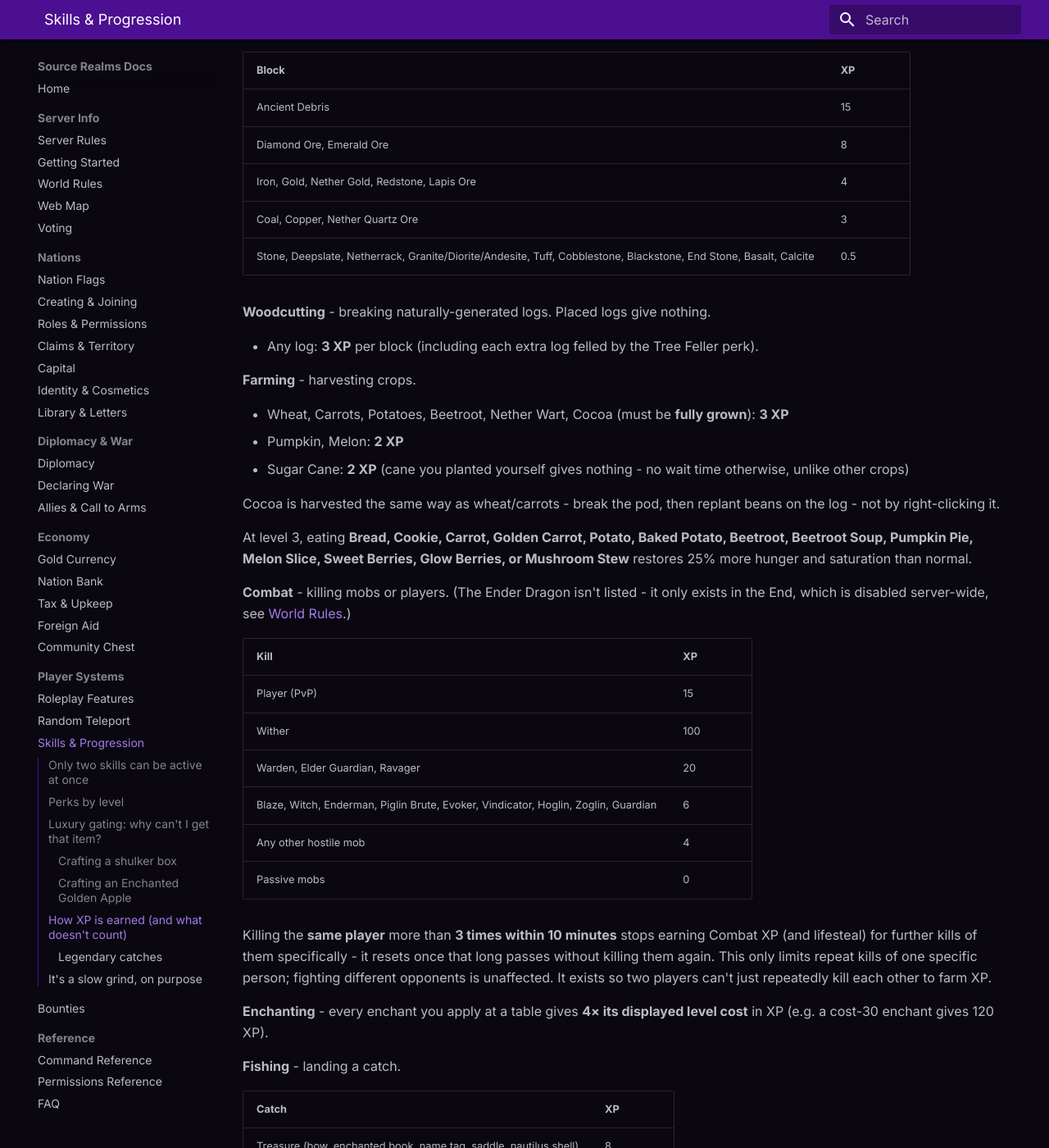
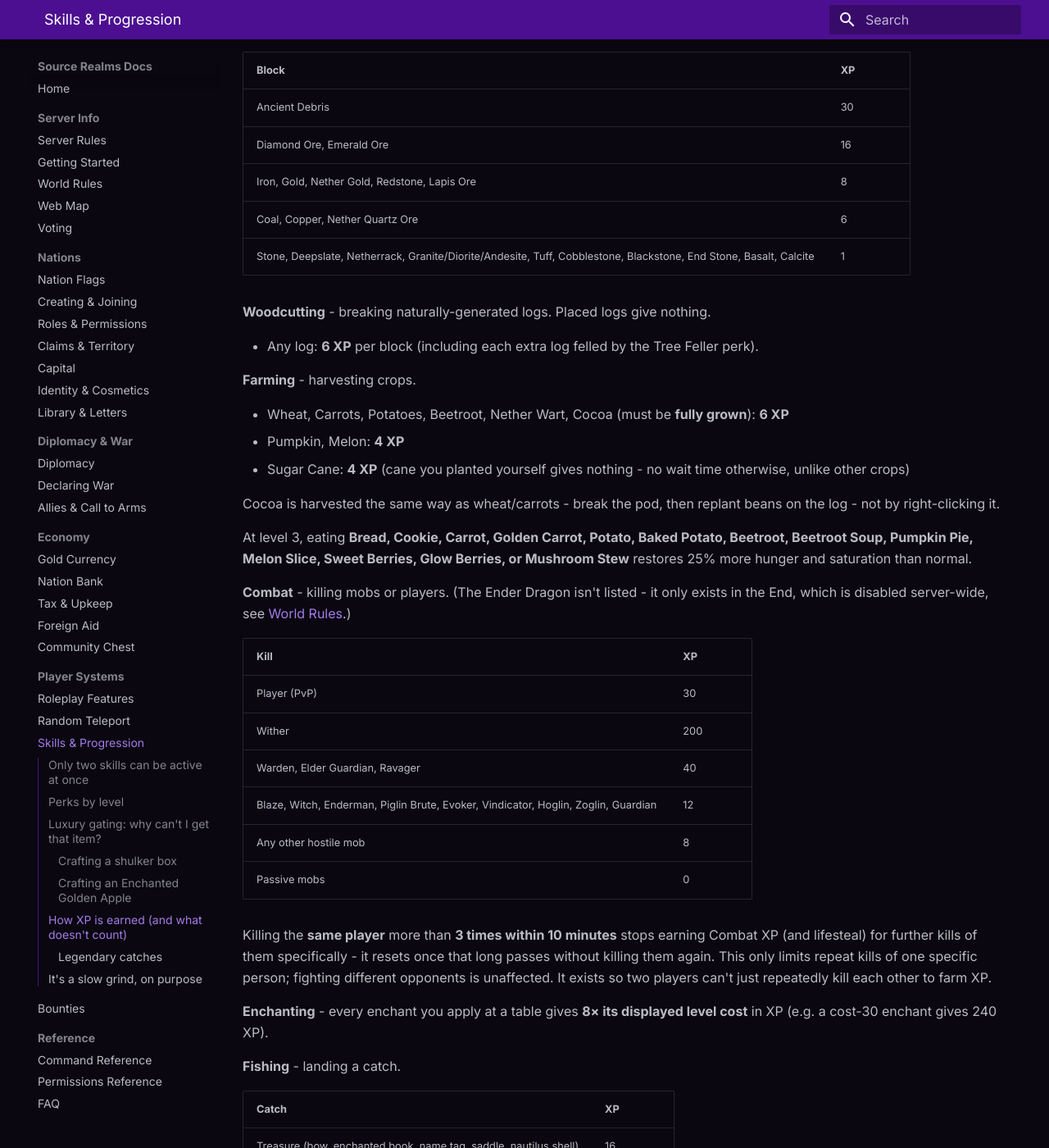
Before and after one commit to SourceRealms/sourcerealms-docs, an MkDocs documentation site: the page built from docs/skills.md, in a window 1280 px wide and 1400 px high, scrolled down 5172 px. Shown: the whole window at 82% size. Built offline with MkDocs 1.6.1 and Material for MkDocs 9.7.7, drawn with Linux system fonts in a browser that asks for light colours.

Commit message:
Double skill XP gains across every source
Skill XP earned from every action doubles server-wide (level costs unchanged).

```diff
--- a/docs/skills.md
+++ b/docs/skills.md
@@ -166,21 +166,21 @@ below is a no-op while a skill is inactive.
 
 | Block | XP |
 |---|---|
-| Ancient Debris | 15 |
-| Diamond Ore, Emerald Ore | 8 |
-| Iron, Gold, Nether Gold, Redstone, Lapis Ore | 4 |
-| Coal, Copper, Nether Quartz Ore | 3 |
-| Stone, Deepslate, Netherrack, Granite/Diorite/Andesite, Tuff, Cobblestone, Blackstone, End Stone, Basalt, Calcite | 0.5 |
+| Ancient Debris | 30 |
+| Diamond Ore, Emerald Ore | 16 |
+| Iron, Gold, Nether Gold, Redstone, Lapis Ore | 8 |
+| Coal, Copper, Nether Quartz Ore | 6 |
+| Stone, Deepslate, Netherrack, Granite/Diorite/Andesite, Tuff, Cobblestone, Blackstone, End Stone, Basalt, Calcite | 1 |
 
 **Woodcutting** - breaking naturally-generated logs. Placed logs give nothing.
 
-- Any log: **3 XP** per block (including each extra log felled by the Tree Feller perk).
+- Any log: **6 XP** per block (including each extra log felled by the Tree Feller perk).
 
 **Farming** - harvesting crops.
 
-- Wheat, Carrots, Potatoes, Beetroot, Nether Wart, Cocoa (must be **fully grown**): **3 XP**
-- Pumpkin, Melon: **2 XP**
-- Sugar Cane: **2 XP** (cane you planted yourself gives nothing - no wait time otherwise, unlike
+- Wheat, Carrots, Potatoes, Beetroot, Nether Wart, Cocoa (must be **fully grown**): **6 XP**
+- Pumpkin, Melon: **4 XP**
+- Sugar Cane: **4 XP** (cane you planted yourself gives nothing - no wait time otherwise, unlike
   other crops)
 
 Cocoa is harvested the same way as wheat/carrots - break the pod, then replant beans on the log -
@@ -195,11 +195,11 @@ which is disabled server-wide, see [World Rules](world-rules.md).)
 
 | Kill | XP |
 |---|---|
-| Player (PvP) | 15 |
-| Wither | 100 |
-| Warden, Elder Guardian, Ravager | 20 |
-| Blaze, Witch, Enderman, Piglin Brute, Evoker, Vindicator, Hoglin, Zoglin, Guardian | 6 |
-| Any other hostile mob | 4 |
+| Player (PvP) | 30 |
+| Wither | 200 |
+| Warden, Elder Guardian, Ravager | 40 |
+| Blaze, Witch, Enderman, Piglin Brute, Evoker, Vindicator, Hoglin, Zoglin, Guardian | 12 |
+| Any other hostile mob | 8 |
 | Passive mobs | 0 |
 
 Killing the **same player** more than **3 times within 10 minutes** stops earning Combat XP (and
@@ -207,16 +207,16 @@ lifesteal) for further kills of them specifically - it resets once that long pas
 them again. This only limits repeat kills of one specific person; fighting different opponents is
 unaffected. It exists so two players can't just repeatedly kill each other to farm XP.
 
-**Enchanting** - every enchant you apply at a table gives **4× its displayed level cost** in XP
-(e.g. a cost-30 enchant gives 120 XP).
+**Enchanting** - every enchant you apply at a table gives **8× its displayed level cost** in XP
+(e.g. a cost-30 enchant gives 240 XP).
 
 **Fishing** - landing a catch.
 
 | Catch | XP |
 |---|---|
-| Treasure (bow, enchanted book, name tag, saddle, nautilus shell) | 8 |
-| Fish (cod, salmon, pufferfish, tropical fish) | 3 |
-| Junk (string, bones, leather, sticks, etc.) | 1 |
+| Treasure (bow, enchanted book, name tag, saddle, nautilus shell) | 16 |
+| Fish (cod, salmon, pufferfish, tropical fish) | 6 |
+| Junk (string, bones, leather, sticks, etc.) | 2 |
 
 ### Legendary catches
 
@@ -245,8 +245,8 @@ route to XP here.)
 
 | Potion | XP |
 |---|---|
-| Tier-2 potion (e.g. Strength II, Poison II) | 5 |
-| Any other real potion | 2 |
+| Tier-2 potion (e.g. Strength II, Poison II) | 10 |
+| Any other real potion | 4 |
 
 `/skills` opens a menu with all seven skills laid out in a row - click one to see its full
 breakdown: a summary at the top (level, XP bar, and whether it's one of your two active skills -
```
